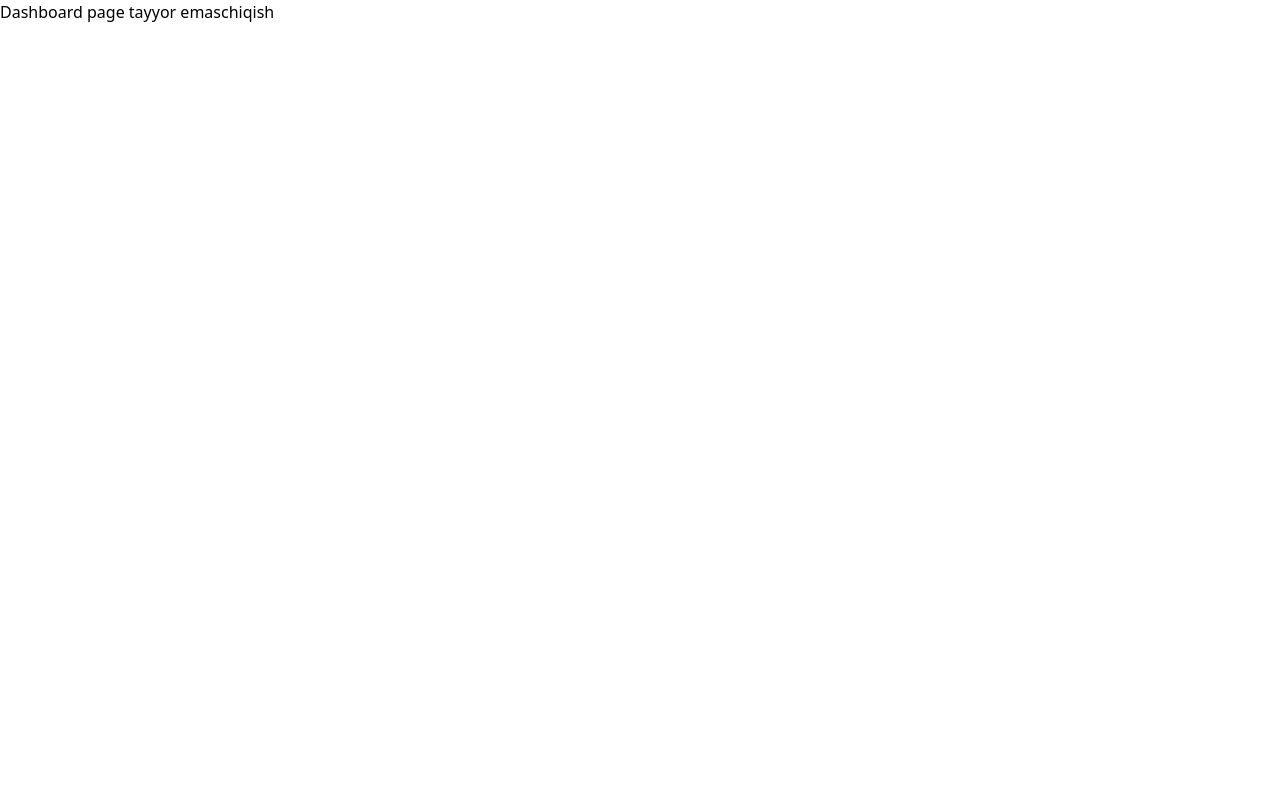
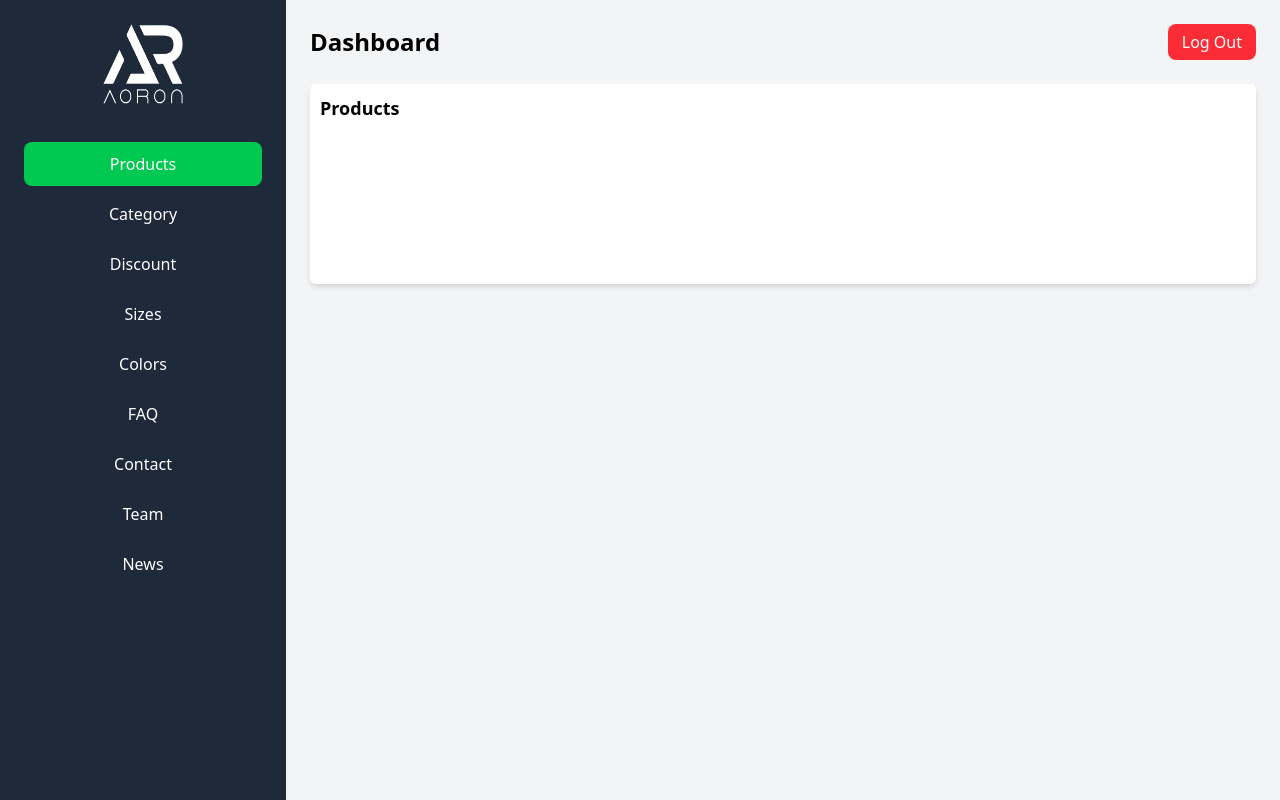
Before and after one commit to Jurayev311/Dashboard-L, a React (Vite) app: page /dashboard/products in a window 1280 px wide. Before the commit this address led to /dashboard. Built offline with nearby package versions, Linux system fonts and the light colour scheme; sample sign-in values are in the browser's storage.

Commit message:
dashboard page updated

```diff
--- a/src/App.jsx
+++ b/src/App.jsx
@@ -4,6 +4,15 @@ import Login from './pages/login/Login'
 import Dashboard from './pages/dashboard/Dashboard'
 import { Toaster } from 'react-hot-toast';
 import { Route, Routes, useNavigate } from 'react-router-dom';
+import Category from './pages/dashboard/Category';
+import Discount from './pages/dashboard/Discount';
+import Sizes from './pages/dashboard/Sizes';
+import Colors from './pages/dashboard/Colors';
+import Faq from './pages/dashboard/Faq';
+import Contact from './pages/dashboard/Contact';
+import Team from './pages/dashboard/Team';
+import News from './pages/dashboard/News';
+import Products from './pages/dashboard/Products';
 
 function App() {
   const token = localStorage.getItem('access_token')
@@ -11,7 +20,7 @@ function App() {
 
   useEffect(() => {
     if (token) {
-      navigate("/dashboard")
+      navigate("/dashboard/products")
     } else {
       navigate('/')
     }
@@ -21,7 +30,17 @@ function App() {
     <>
       <Routes>
         <Route path='/' element={<Login />} />
-        <Route path='/dashboard' element={<Dashboard />} />
+        <Route path='/dashboard' element={<Dashboard />}>
+          <Route path='products' element={<Products />}/>
+          <Route path='category' element={<Category />}/>
+          <Route path='discount' element={<Discount />}/>
+          <Route path='sizes' element={<Sizes />}/>
+          <Route path='colors' element={<Colors />}/>
+          <Route path='faq' element={<Faq />}/>
+          <Route path='contact' element={<Contact />}/>
+          <Route path='team' element={<Team />}/>
+          <Route path='news' element={<News />}/>
+        </Route>
 
       </Routes>
 
--- /dev/null
+++ b/src/pages/dashboard/Category.jsx
@@ -0,0 +1,9 @@
+import React from 'react'
+
+const Category = () => {
+  return (
+    <div>Category</div>
+  )
+}
+
+export default Category
--- /dev/null
+++ b/src/pages/dashboard/Colors.jsx
@@ -0,0 +1,9 @@
+import React from 'react'
+
+const Colors = () => {
+  return (
+    <div>Colors</div>
+  )
+}
+
+export default Colors
--- /dev/null
+++ b/src/pages/dashboard/Contact.jsx
@@ -0,0 +1,9 @@
+import React from 'react'
+
+const Contact = () => {
+  return (
+    <div>Contact</div>
+  )
+}
+
+export default Contact
--- a/src/pages/dashboard/Dashboard.jsx
+++ b/src/pages/dashboard/Dashboard.jsx
@@ -1,19 +1,138 @@
-import React from 'react'
-import { useNavigate } from 'react-router-dom'
+import React from 'react';
+import { NavLink, Outlet, useNavigate } from 'react-router-dom';
+import logo from '../../assets/logo.png'
 
 const Dashboard = () => {
-  const navigate = useNavigate()
+  const navigate = useNavigate();
 
   const handleDelete = () => {
-    localStorage.clear()
-    navigate("/")
-  }
+    localStorage.clear();
+    navigate('/');
+  };
 
   return (
-    <div>Dashboard page tayyor emas
-      <button onClick={handleDelete}>chiqish</button>
+    <div className="flex min-h-screen overflow-hidden">
+      <aside className="w-[286px] bg-[#1E2939] text-white p-6 flex flex-col min-h-screen">
+        <div className="flex items-center justify-center mb-8">
+          <img className='w-[80px] h-[80px]' src={logo} alt="logo image" />
+        </div>
+        <nav className="flex-1">
+          <ul className='text-center leading-5'>
+            <li className="mt-1.5">
+              <NavLink
+                to="/dashboard/products"
+                end
+                className={({ isActive }) =>
+                  `block p-3 rounded-lg ${isActive ? 'bg-green-500' : 'hover:bg-gray-700'}`
+                }
+              >
+                Products
+              </NavLink>
+            </li>
+            <li className="mt-1.5">
+              <NavLink
+                to="category"
+                className={({ isActive }) =>
+                  `block p-3 rounded-lg ${isActive ? 'bg-green-500' : 'hover:bg-gray-700'}`
+                }
+              >
+                Category
+              </NavLink>
+            </li>
+            <li className="mt-1.5">
+              <NavLink
+                to="discount"
+                className={({ isActive }) =>
+                  `block p-3 rounded-lg ${isActive ? 'bg-green-500' : 'hover:bg-gray-700'}`
+                }
+              >
+                Discount
+              </NavLink>
+            </li>
+            <li className="mt-1.5">
+              <NavLink
+                to="sizes"
+                className={({ isActive }) =>
+                  `block p-3 rounded-lg ${isActive ? 'bg-green-500' : 'hover:bg-gray-700'}`
+                }
+              >
+                Sizes
+              </NavLink>
+            </li>
+            <li className="mt-1.5">
+              <NavLink
+                to="colors"
+                className={({ isActive }) =>
+                  `block p-3 rounded-lg ${isActive ? 'bg-green-500' : 'hover:bg-gray-700'}`
+                }
+              >
+                Colors
+              </NavLink>
+            </li>
+            <li className="mt-1.5">
+              <NavLink
+                to="faq"
+                className={({ isActive }) =>
+                  `block p-3 rounded-lg ${isActive ? 'bg-green-500' : 'hover:bg-gray-700'}`
+                }
+              >
+                FAQ
+              </NavLink>
+            </li>
+            <li className="mt-1.5">
+              <NavLink
+                to="contact"
+                className={({ isActive }) =>
+                  `block p-3 rounded-lg ${isActive ? 'bg-green-500' : 'hover:bg-gray-700'}`
+                }
+              >
+                Contact
+              </NavLink>
+            </li>
+            <li className="mt-1.5">
+              <NavLink
+                to="team"
+                className={({ isActive }) =>
+                  `block p-3 rounded-lg ${isActive ? 'bg-green-500' : 'hover:bg-gray-700'}`
+                }
+              >
+                Team
+              </NavLink>
+            </li>
+            <li className="mt-1.5">
+              <NavLink
+                to="news"
+                className={({ isActive }) =>
+                  `block p-3 rounded-lg ${isActive ? 'bg-green-500' : 'hover:bg-gray-700'}`
+                }
+              >
+                News
+              </NavLink>
+            </li>
+          </ul>
+        </nav>
+      </aside>
+
+      <main className="flex-1 bg-gray-100 p-6 overflow-auto">
+        <div className="flex justify-between items-center mb-6">
+          <h2 className="text-2xl font-semibold">Dashboard</h2>
+          <button
+          onClick={handleDelete}
+          className="mt-auto py-1.5 px-3.5 bg-red-500 text-white rounded-lg hover:bg-red-600"
+        >
+          Log Out
+        </button>
+        </div>
+        <div className="flex items-center justify-center">
+          <div className='bg-white w-full min-h-[200px] shadow-md rounded-md'>
+          <p className="text-lg p-2.5 font-bold text-black">
+            <Outlet />
+            </p>
+          </div>
+        </div>
+      </main>
     </div>
-  )
-}
+  );
+};
 
-export default Dashboard
+export default Dashboard;
--- /dev/null
+++ b/src/pages/dashboard/Discount.jsx
@@ -0,0 +1,9 @@
+import React from 'react'
+
+const Discount = () => {
+  return (
+    <div>Discount</div>
+  )
+}
+
+export default Discount
--- /dev/null
+++ b/src/pages/dashboard/Faq.jsx
@@ -0,0 +1,9 @@
+import React from 'react'
+
+const Faq = () => {
+  return (
+    <div>Faq</div>
+  )
+}
+
+export default Faq
--- /dev/null
+++ b/src/pages/dashboard/News.jsx
@@ -0,0 +1,9 @@
+import React from 'react'
+
+const News = () => {
+  return (
+    <div>News</div>
+  )
+}
+
+export default News
--- /dev/null
+++ b/src/pages/dashboard/Products.jsx
@@ -0,0 +1,9 @@
+import React from 'react'
+
+const Products = () => {
+  return (
+    <div>Products</div>
+  )
+}
+
+export default Products
--- /dev/null
+++ b/src/pages/dashboard/Sizes.jsx
@@ -0,0 +1,9 @@
+import React from 'react'
+
+const Sizes = () => {
+  return (
+    <div>Sizes</div>
+  )
+}
+
+export default Sizes
--- /dev/null
+++ b/src/pages/dashboard/Team.jsx
@@ -0,0 +1,9 @@
+import React from 'react'
+
+const Team = () => {
+  return (
+    <div>Team</div>
+  )
+}
+
+export default Team
--- a/src/pages/login/Login.jsx
+++ b/src/pages/login/Login.jsx
@@ -32,7 +32,7 @@ const Login = () => {
             toast.success(response?.data?.data?.message)
             localStorage.setItem("access_token", response?.data?.data?.access_token)
             localStorage.setItem("refresh_token", response?.data?.data?.refresh_token)
-            navigate("/dashboard")
+            navigate("/dashboard/products")
         }
         catch(error) {
             console.log(error);
```
Also changed, not shown: src/assets/logo.png (added).
